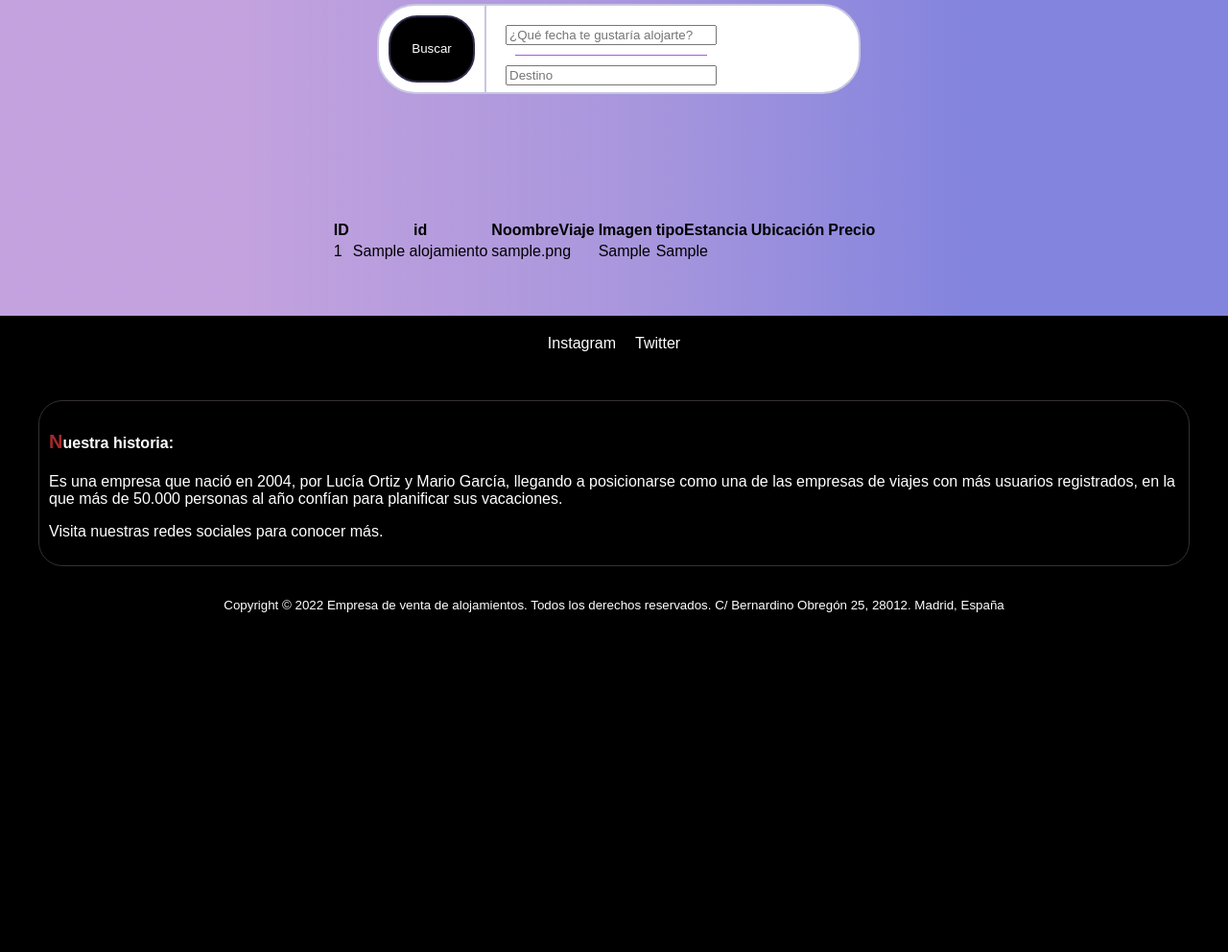
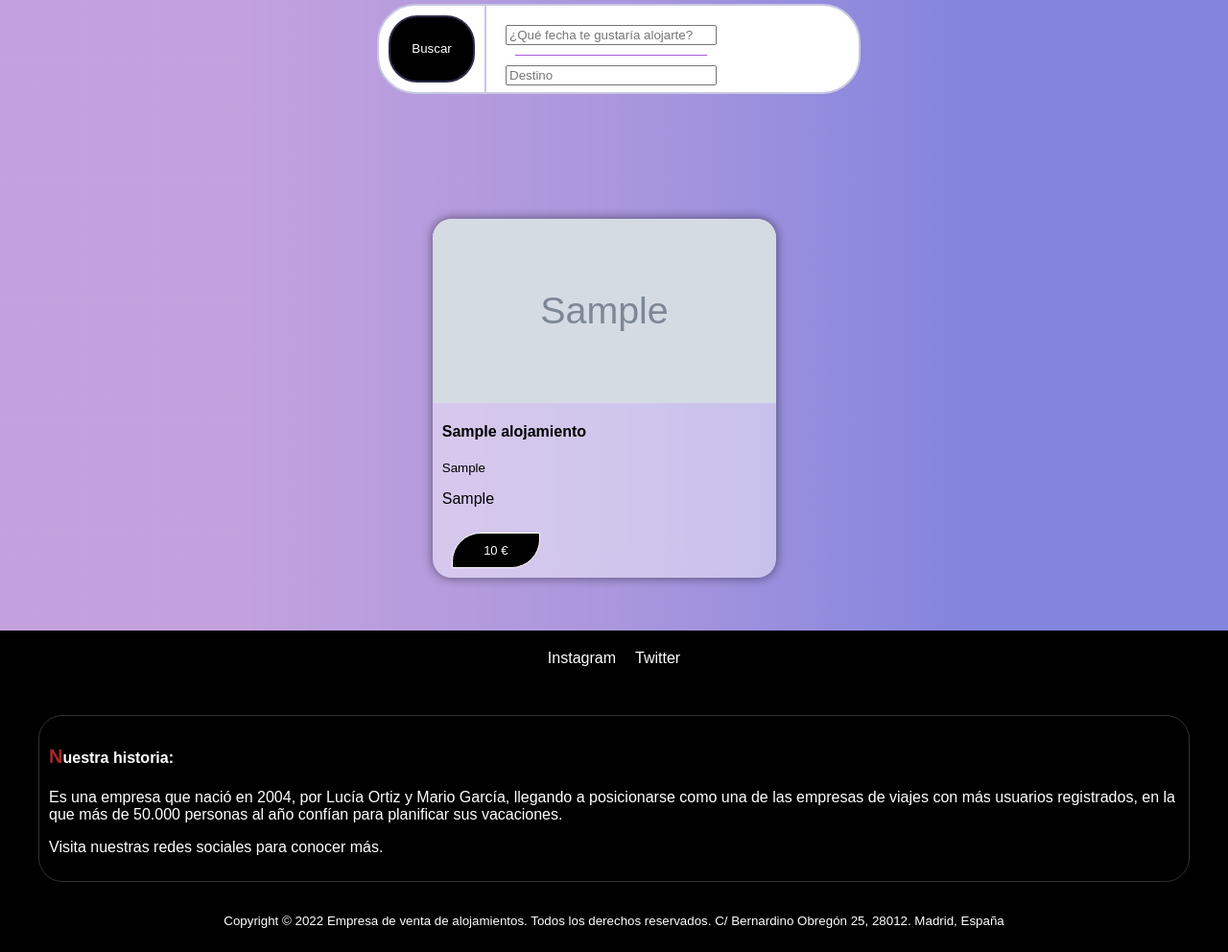
Before and after one commit to mgacen06/AgenciaDeViajes, a PHP site: page / in a window 1280 px wide. Shown: the part 179-1171 px from the top of the page at 96% size. Before the commit the page ends 817 px from the top, so only its background shows below. Run offline with PHP 8.4, Linux system fonts and the light colour scheme; tables that the repository leaves empty hold one stand-in row (values such as "Sample post"); grey boxes marked "Sample" are stand-in pictures.

Commit message:
Cards Creadas

```diff
--- a/publico/app.js
+++ b/publico/app.js
@@ -148,47 +148,6 @@ let datosCards = [
     }
 ]
 
-let ofertaViajes = document.getElementsByClassName("ofertaViajes")[0];
-ofertaViajes.addEventListener("load", crearCards());
-
-function crearCards() {
-    for (i in datosCards) {
-        let card = document.createElement("div");
-        card.setAttribute("class", "card");
-
-        let img = document.createElement("img");
-        img.setAttribute("src", datosCards[i].imagenPrincipal);
-        img.setAttribute("alt", "Avatar");
-        img.setAttribute("class", "imagen")
-
-        let info = document.createElement("div");
-        info.setAttribute("class", "info");
-
-        let titulo = document.createElement("h4");
-        titulo.setAttribute("class", "titulo");
-        titulo.style.fontWeight = "bolder";
-        titulo.textContent = datosCards[i].nombreViaje;
-
-        let estancia = document.createElement("small");
-        estancia.textContent = datosCards[i].tipoEstancia;
-
-        let lugar = document.createElement("p");
-        lugar.setAttribute("id", "lugar");
-        lugar.textContent = datosCards[i].ubicacion;
-
-        let precio = document.createElement("div");
-        precio.setAttribute("class", "precio");
-        precio.textContent = `${datosCards[i].precioPorNoche} € / noche`;
-
-        info.appendChild(titulo);
-        info.appendChild(estancia);
-        info.appendChild(lugar);
-        info.appendChild(precio);
-        card.appendChild(img);
-        card.appendChild(info);
-        ofertaViajes.appendChild(card);
-    }
-}
 
 // Buscador
 let destino = document.getElementsByClassName("destino")[0];
--- a/publico/css/style.css
+++ b/publico/css/style.css
@@ -231,6 +231,7 @@
 
     .titulo {
         margin-top: 0px;
+        font-weight: bolder;
     }
 
     .precio {
@@ -547,6 +548,7 @@
 
     .titulo {
         margin-top: 0px;
+        font-weight: bolder;
     }
 
     .precio {
--- a/publico/css/style_admin.css
+++ b/publico/css/style_admin.css
@@ -11,7 +11,7 @@ body{
 }
 
 #admin{
-font-family: ;
+/* font-family: ; */
   text-align: center;
   background-image: linear-gradient(to bottom, #775bc3, #ceb7e4);
   color: transparent;
--- a/publico/index.php
+++ b/publico/index.php
@@ -49,8 +49,7 @@ $resultado = Database::getAllAlojamientos();
 -->
 
 <body>
-    <nav id="elNav">
-    </nav>
+    <nav id="elNav"></nav>
     <main>
         <h1><strong id="titulo">Viajes Lario</strong></h1>
         <div class="buscador">
@@ -65,32 +64,20 @@ $resultado = Database::getAllAlojamientos();
             </div>
         </div>
         <div class="ofertaViajes">
-            <table class="tabla">
-                <thead class="cabecera">
-                    <th>ID</th>
-                    <th>id</th>
-                    <th>NoombreViaje</th>
-                    <th>Imagen</th>
-                    <th>tipoEstancia</th>
-                    <th>Ubicación</th>
-                    <th>Precio</th>
-                </thead>
-                </tbody>
-                <tbody class="contenido">
-                    <?php
+            <?php
+            foreach ($resultado as $fila) {
 
-                    foreach ($resultado as $fila) {
-                        // opcional con las comillas dobles las diferencio con barra invertida si las quiero usar dentro de un string
-                        echo "<tr>";
-                        for ($i = 0; $i < 5; $i++) {
-                            echo "<td>" . $fila[$i] . "</td>";
-                        }
-                        echo "</tr>";
-                    }
-                    ?>
-                </tbody>
-            </table>
-
+                echo "<div class='card'>";
+                    echo "<img class='imagen' alt='Avatar' src=" . $fila['imagen'] . "></img>";
+                    echo "<div class='info'>";
+                        echo "<h4 class='titulo'>" . $fila['nombreViaje'] . "</h4>";
+                        echo "<small>" . $fila['tipoEstancia'] . "</small>";
+                        echo "<p id='lugar'>" . $fila['ubicacion'] . "</p>";
+                        echo "<div class='precio'>" . $fila['precioPorNoche'] . " €</div>";
+                    echo "</div>";
+                echo "</div>";
+            }
+            ?>
         </div>
     </main>
     <footer>
@@ -112,6 +99,6 @@ $resultado = Database::getAllAlojamientos();
     </footer>
 </body>
 <script src="navYFooter.js"></script>
-<!-- <script src="app.js"></script> -->
+<script src="app.js"></script>
 
 </html>
```
Also changed, not shown: administracion/usuarios/index.php (+4 -4 lines).
